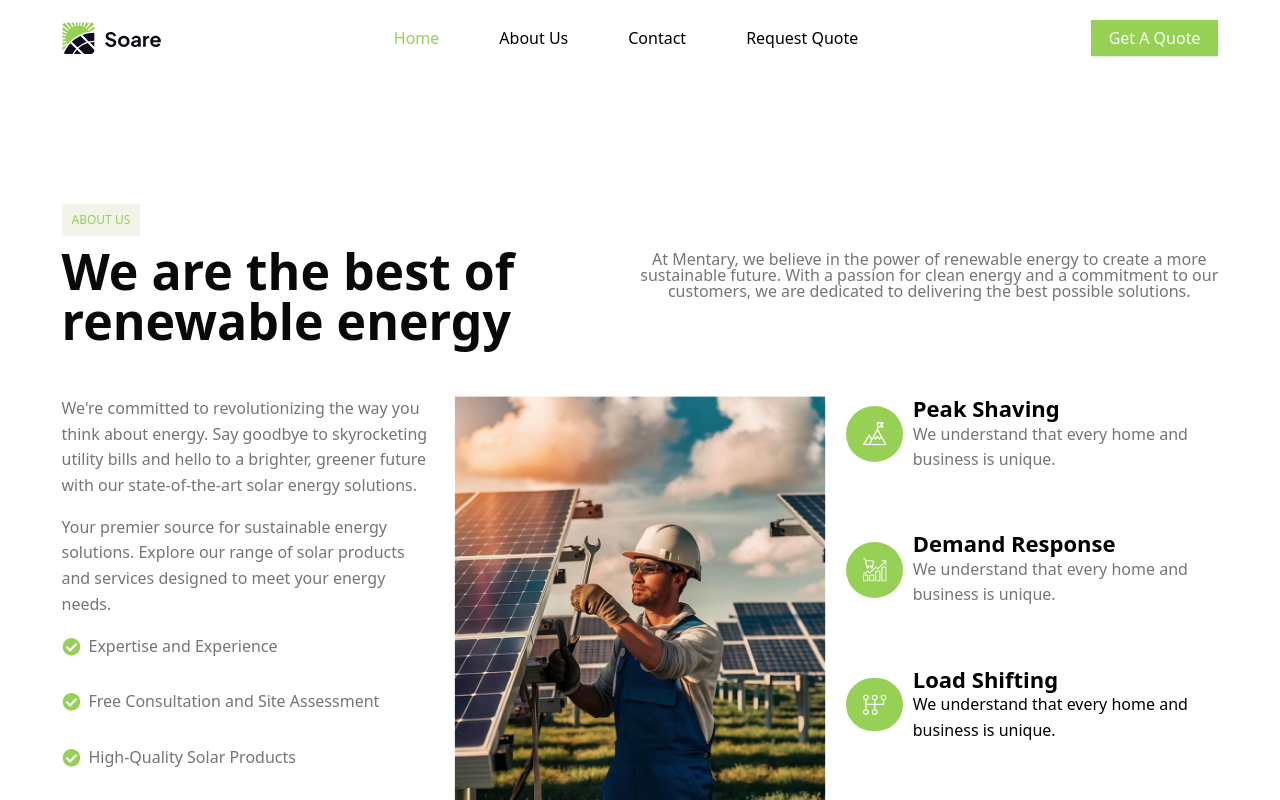
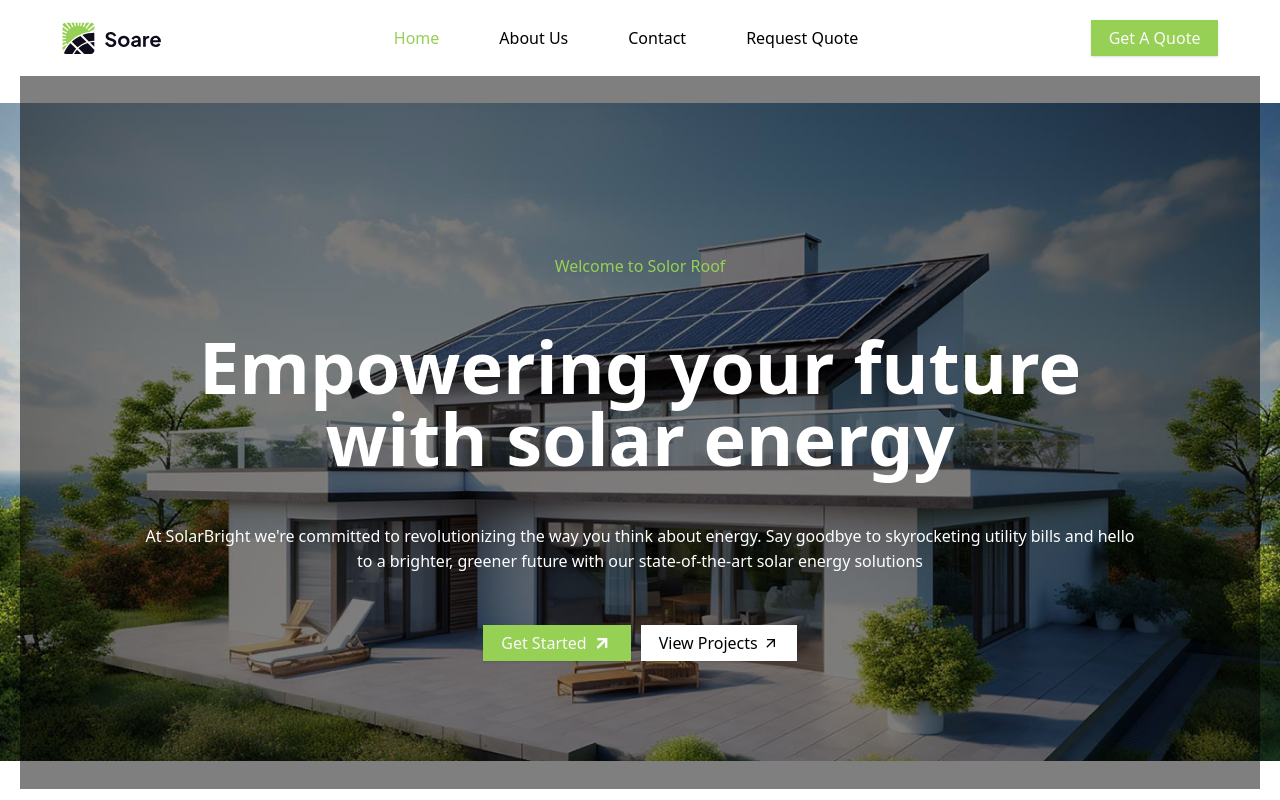
Before and after one commit to riadthedev/solar-website, a Next.js app: page / in a window 1280 px wide. Shown: the top 800 px of the page. Built offline with nearby package versions, Linux system fonts and the light colour scheme.

Commit message:
feat: built the welcome section

```diff
--- a/src/components/home/SectionWrapper.tsx
+++ b/src/components/home/SectionWrapper.tsx
@@ -5,9 +5,9 @@ interface SectionWrapperProps {
   classname?: string;
 }
 
-const SectionWrapper: React.FC<SectionWrapperProps> = ({children, classname}) => {
+const SectionWrapper: React.FC<SectionWrapperProps> = ({children, classname, ...props}) => {
   return (
-    <section className={`px-[6.15rem] py-[12.8rem] text-[1.6rem] relative space-y-[5rem]  ${classname}`}>
+    <section className={`px-[6.15rem] py-[12.8rem] text-[1.6rem] relative space-y-[5rem]  ${classname}`} {...props}>
         {children}
     </section>
   )
--- /dev/null
+++ b/src/components/home/Welcome.tsx
@@ -0,0 +1,23 @@
+import React from 'react'
+import SectionWrapper from './SectionWrapper'
+import { Button } from '../ui/button'
+import { MdArrowOutward } from 'react-icons/md'
+
+const Welcome = () => {
+  return (
+    <SectionWrapper classname={`relative bg-[url('/assets/images/welcome-bg.png')] bg-no-repeat bg-contain bg-center min-h-[70rem] flex items-center justify-center`} data-aos='zoom-in-up'>
+        <div className="absolute inset-0 bg-black opacity-50 mx-[2rem]"></div>
+        <div className='relative flex flex-col justify-center items-center max-w-[100rem] gap-y-[5rem] '>
+            <p className='text-primary text-[1.6rem] leading-[2.56rem]'>Welcome to Solor Roof</p>
+            <h1 className='text-[7.2rem] font-semibold text-white text-center'>Empowering your future with solar energy</h1>
+            <p className='text-white text-center leading-[2.56rem]'>At SolarBright we're committed to revolutionizing the way you think about energy. Say goodbye to skyrocketing utility bills and hello to a brighter, greener future with our state-of-the-art solar energy solutions</p>
+            <div className='flex gap-[1rem]'>
+                <Button className='rounded-none text-[1.6rem] px-[1.8rem] py-[1.8rem] w-fit flex gap-x-2 hover:scale-[1.08] active:scale-[0.95] transition ease-in-out duration-300'><span>Get Started</span><img src="/assets/icons/view-arrow.svg" alt="" /></Button>
+                <Button className='rounded-none text-[1.6rem] px-[1.8rem] py-[1.8rem] w-fit flex gap-x-2 hover:scale-[1.08] active:scale-[0.95] transition ease-in-out duration-300 text-black bg-white'><span>View Projects</span><MdArrowOutward  /></Button>
+            </div>
+        </div>
+    </SectionWrapper>
+  )
+}
+
+export default Welcome
--- a/src/screens/HomePage.tsx
+++ b/src/screens/HomePage.tsx
@@ -10,6 +10,7 @@ import WhyChooseUs from '@/components/home/WhyChooseUs'
 import React, { useEffect } from 'react'
 import Aos from 'aos'
 import 'aos/dist/aos.css'
+import Welcome from '@/components/home/Welcome'
 
 
 const Homepage = () => {
@@ -18,6 +19,7 @@ const Homepage = () => {
   }, [])
   return (
     <main>
+      <Welcome/>
       <AboutUs />
       <OurServices />
       <WhyChooseUs />
```
Also changed, not shown: public/assets/images/welcome-bg.png (added).
